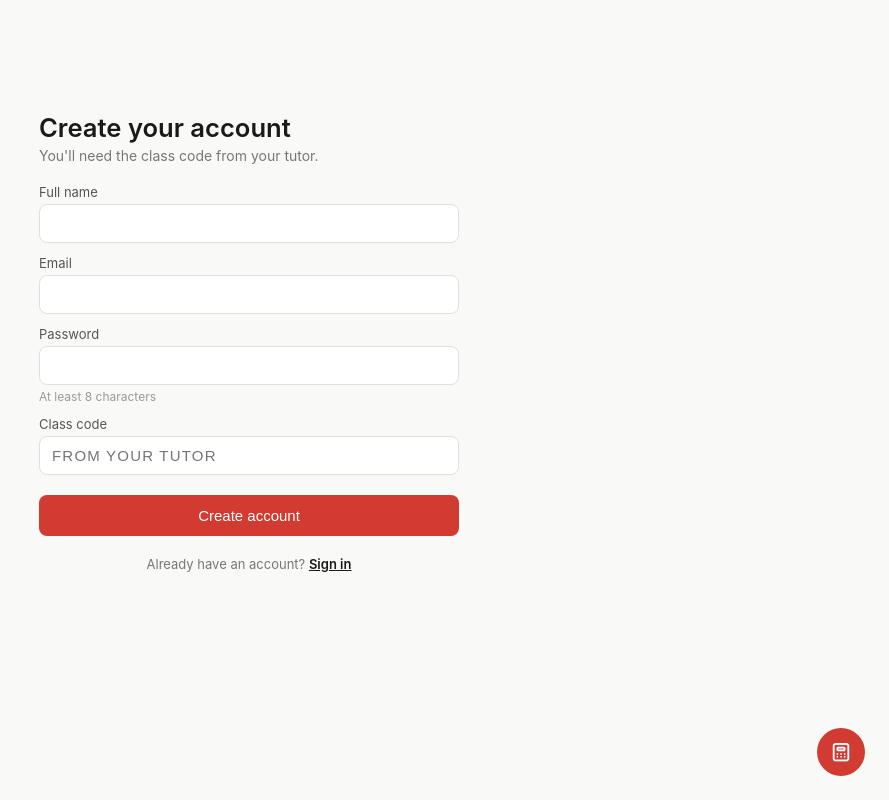
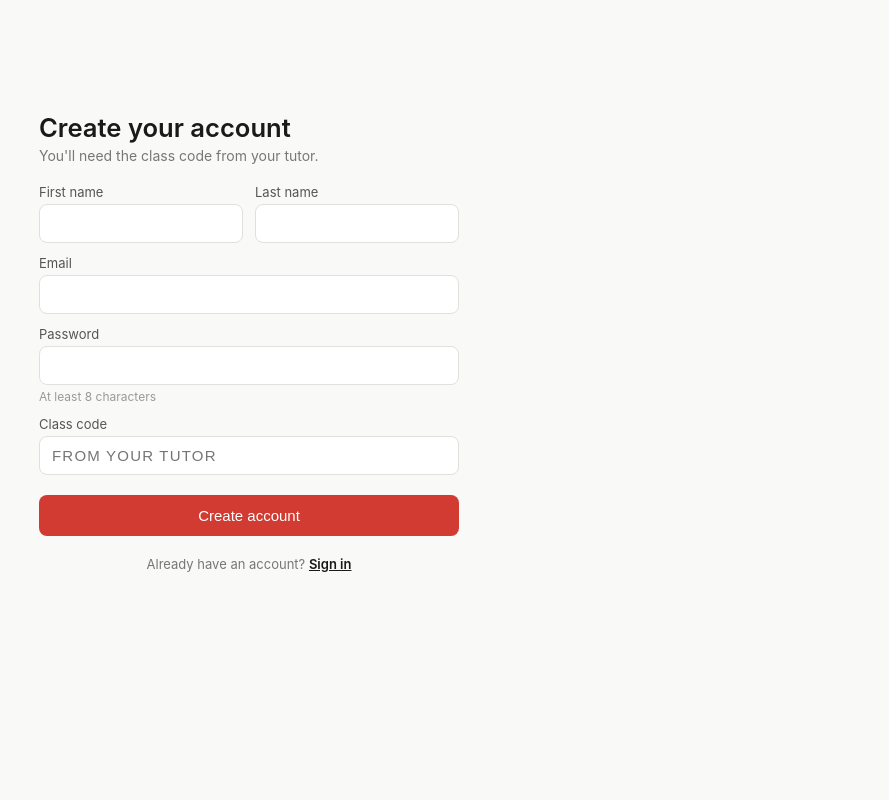
Before and after one commit to natalia-escobar/SAT-Workbook, a Next.js app: page /signup in a window 1280 px wide. Shown: the whole page, without its empty margins (391-1280 px from the left). Built offline with nearby package versions, Linux system fonts and the light colour scheme; no server answers.

Commit message:
adjusting sign-up and calculator glitch

```diff
--- a/app/api/signup/route.js
+++ b/app/api/signup/route.js
@@ -25,12 +25,16 @@ export async function POST(request) {
     return bad("Invalid request.");
   }
 
-  const fullName = String(body.fullName ?? "").trim();
+  const clean = (v) => String(v ?? "").trim().replace(/\s+/g, " ");
+  const firstName = clean(body.firstName);
+  const lastName = clean(body.lastName);
+  const fullName = `${firstName} ${lastName}`;
   const email = String(body.email ?? "").trim().toLowerCase();
   const password = String(body.password ?? "");
   const classCode = String(body.classCode ?? "").trim().toUpperCase();
 
-  if (fullName.length < 2) return bad("Please enter your full name.");
+  if (!firstName) return bad("Please enter your first name.");
+  if (!lastName) return bad("Please enter your last name.");
   if (!/^[^\s@]+@[^\s@]+\.[^\s@]+$/.test(email)) return bad("Please enter a valid email.");
   if (password.length < 8) return bad("Password must be at least 8 characters.");
   if (!classCode) return bad("Please enter your class code.");
--- a/app/layout.js
+++ b/app/layout.js
@@ -1,6 +1,6 @@
 import Script from "next/script";
 import "./globals.css";
-import DesmosCalculator from "@/components/DesmosCalculator";
+import CalculatorGate from "@/components/CalculatorGate";
 import AppShell from "@/components/AppShell";
 
 export const metadata = {
@@ -40,7 +40,7 @@ export default function RootLayout({ children }) {
           strategy="beforeInteractive"
         />
         <AppShell>{children}</AppShell>
-        <DesmosCalculator />
+        <CalculatorGate />
       </body>
     </html>
   );
--- /dev/null
+++ b/components/CalculatorGate.jsx
@@ -0,0 +1,16 @@
+"use client";
+
+// components/CalculatorGate.jsx
+// Shows the floating Desmos calculator only on pages where students work problems.
+// To add or remove a section, edit CALCULATOR_PATHS.
+
+import { usePathname } from "next/navigation";
+import DesmosCalculator from "@/components/DesmosCalculator";
+
+const CALCULATOR_PATHS = ["/workbook", "/classroom", "/quiz"];
+
+export default function CalculatorGate() {
+  const pathname = usePathname() || "";
+  const show = CALCULATOR_PATHS.some((p) => pathname === p || pathname.startsWith(`${p}/`));
+  return show ? <DesmosCalculator /> : null;
+}
--- a/components/SignupForm.jsx
+++ b/components/SignupForm.jsx
@@ -12,7 +12,8 @@ import { supabase } from "@/lib/db";
 export default function SignupForm() {
   const router = useRouter();
 
-  const [fullName, setFullName] = useState("");
+  const [firstName, setFirstName] = useState("");
+  const [lastName, setLastName] = useState("");
   const [email, setEmail] = useState("");
   const [password, setPassword] = useState("");
   const [classCode, setClassCode] = useState("");
@@ -30,7 +31,13 @@ export default function SignupForm() {
     const res = await fetch("/api/signup", {
       method: "POST",
       headers: { "Content-Type": "application/json" },
-      body: JSON.stringify({ fullName: fullName.trim(), email: cleanEmail, password, classCode: classCode.trim() }),
+      body: JSON.stringify({
+        firstName: firstName.trim(),
+        lastName: lastName.trim(),
+        email: cleanEmail,
+        password,
+        classCode: classCode.trim(),
+      }),
     });
     const body = await res.json().catch(() => ({}));
 
@@ -53,17 +60,31 @@ export default function SignupForm() {
 
   return (
     <form onSubmit={handleSubmit} style={{ display: "flex", flexDirection: "column", gap: 12 }}>
-      <label style={labelStyle}>
-        Full name
+      <div style={{ display: "flex", gap: 12 }}>
+        <label style={{ ...labelStyle, flex: 1, minWidth: 0 }}>
+          First name
           <input
             type="text"
-          value={fullName}
-          onChange={(e) => setFullName(e.target.value)}
+            value={firstName}
+            onChange={(e) => setFirstName(e.target.value)}
             required
-          autoComplete="name"
+            autoComplete="given-name"
             style={inputStyle}
           />
         </label>
+
+        <label style={{ ...labelStyle, flex: 1, minWidth: 0 }}>
+          Last name
+          <input
+            type="text"
+            value={lastName}
+            onChange={(e) => setLastName(e.target.value)}
+            required
+            autoComplete="family-name"
+            style={inputStyle}
+          />
+        </label>
+      </div>
 
       <label style={labelStyle}>
         Email
@@ -126,6 +147,7 @@ const labelStyle = { fontSize: 13, color: "#555", display: "flex", flexDirection
 const inputStyle = {
   display: "block",
   width: "100%",
+  boxSizing: "border-box",
   padding: "10px 12px",
   border: "1.5px solid #e0e0de",
   borderRadius: 8,
```
Lines whose indentation alone changed are shown as unchanged.
